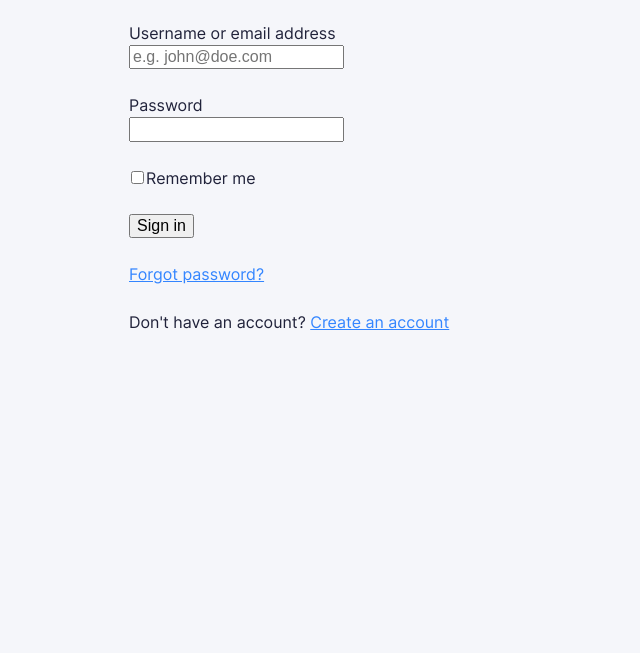
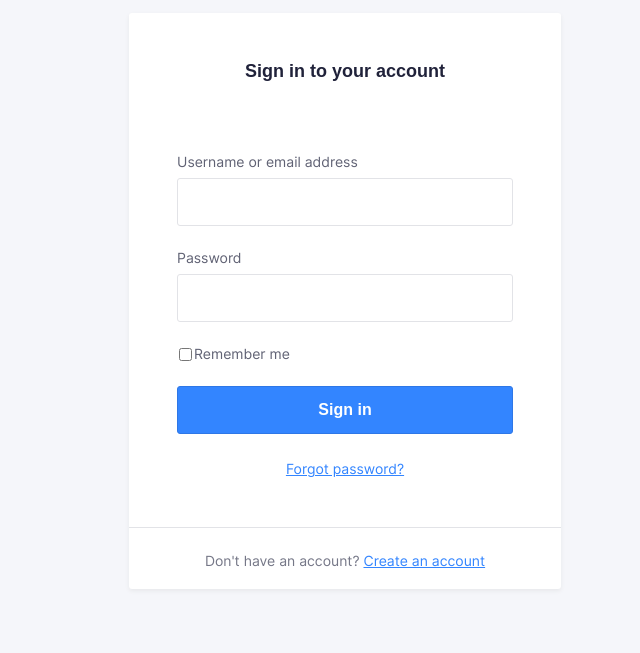
Before and after one commit to nmct-create3/login-form-design-ArnaudDeBrabant, a plain HTML site: page index.html in a window 1280 px wide. Shown: the part 147-800 px from the top of the page, without its empty margins (295-935 px from the left). Drawn offline with Linux system fonts and the light colour scheme; a web font is replaced by a local one.

Commit message:
oefening zonder variables

```diff
--- a/css/screen.css
+++ b/css/screen.css
@@ -17,7 +17,9 @@
 #Variables
 \*------------------------------------*/
 
-:root {}
+:root {
+    accent-color: #3385FF;
+}
 
 /* CSS variables here */
 
@@ -177,7 +179,7 @@ a {
 
 a:visited,
 a:active {
-    color: #2f6cc9;
+    color: #3385FF;
 }
 
 a:hover,
@@ -204,6 +206,9 @@ label, input {
 }
 
 .o-row--login {
+    display: flex;
+    align-items: center;
+    min-height: 100vh;
     /* stuff here to align the card */
 }
 
@@ -486,7 +491,36 @@ label, input {
     ---
     Card with box shadow
 */
+.c-card{
+    background: white;
+    border: 1px;
+    border-radius:3px ;
+    box-shadow: 0px 2px 4px #E7E8EB;
 
+}
+
+.c-card__body{
+    padding: 48px;
+
+}
+
+.c-card__title{
+    text-align: center;
+    font-size: 18px;
+    font-weight: 600;
+    line-height: 21px;
+    padding-top: 48px;
+    padding-bottom: -10px;
+
+}
+
+.c-card__footer{
+    padding-bottom: 12px;
+    padding-top: 24px;
+    text-align: center;
+    border-top: 1px solid #E2E3E7;
+    line-height: 17px;
+}
 /*
     Component: Forms
     ---
@@ -499,9 +533,30 @@ label, input {
     Class to put on all input="text" like form inputs
 */
 
-.c-input {}
+.c-input {
+    outline: none;
+    font-family: inherit;
+    font-size: 16px;
+    line-height:24px;
+    padding:11px 16px; /*verticaal 1+11+24+11+1 */
+    color: #20223A;
 
-.c-input:focus {}
+    border: 1px solid #E2E3E7;
+    border-color: #E2E3E7;
+    border-radius: 3px;
+    border-width: 1px;
+
+    -webkit-appearance: none;
+    -moz-appearance: none;
+    appearance: none;
+    width: 100%;
+}
+
+.c-input:focus {
+    border-color: #3385FF;
+    box-shadow: 0 0 0 3px #3385ff4d;
+    box-shadow: h-offset v-offset blur spread color;
+}
 
 /*
     Component: Label
@@ -509,7 +564,19 @@ label, input {
     Class to put on all form labels
 */
 
-.c-label {}
+.c-label {
+    font-size: 14px;
+    line-height: 16px;
+    margin-bottom: 8px;
+    color: #606274;
+}
+
+.c-label--option{
+    font-size: 14px;
+    line-height: 16px;
+    margin-left: 8px;
+    color: #606274;
+}
 
 /* If a input is focused within the form-field class change te color of the label */
 .c-form-field--option {
@@ -532,13 +599,34 @@ label, input {
     Class to put on form buttons or links
 */
 
-.c-button {}
+.c-button {
+    font-weight: 600;
+    font-size: 16px;
+    background:#3385FF;
+    color: #FFFFFF;
+    border: 1px solid #2e77e6;
+    border-radius: 3px;
+    padding: 11px 0;
+    line-height: 24px;
+    box-sizing: border-box;
+    width: 100%;
+}
 
-.c-button:hover {}
+.c-button:hover {
+    background: #5397fd;
 
-.c-button:focus {}
+}
 
-.c-button:active {}
+.c-button:focus {
+    background: #5397fd;
+    outline: none;
+    box-shadow: 0 0 0 3px #3385FF4d;
+}
+
+.c-button:active {
+    background: #0668fc;
+    box-shadow: none;
+}
 
 .c-button--block {}
 
@@ -558,6 +646,10 @@ label, input {
 
 .u-color-neutral-dark {
     color: Black;
+}
+
+.u-color-lighter{
+    color: #757787;
 }
 
 /*
--- a/index.html
+++ b/index.html
@@ -21,7 +21,7 @@
 </head>
 
 <body>
-    <section class="o-row o-row--lg o-row--body">
+    <section class="o-row o-row--lg o-row--body o-row--login">
         <div class="o-container u-max-width-xs">
             <h1 class="c-logo">
                 <svg class= "c-logo__symbol" viewBox="0 0 119 24" xmlns="http://www.w3.org/2000/svg">
@@ -44,34 +44,34 @@
                 </div>
                 <div class="c-card__body">
                     <p class="c-form-field">
-                        <label>
+                        <label class="c-label">
                             Username or email address
                         </label>
-                        <input type="email" name="username" id="username" placeholder="e.g. john@doe.com" required>
+                        <input class="c-input" type="email" name="username" id="username" required>
                     </p>
                     <p class="c-form-field">
-                        <label>
+                        <label class="c-label">
                             Password
                         </label>
-                        <input type="password" name="password" id="password" required>
+                        <input class="c-input" type="password" name="password" id="password" required>
                     </p>
                     <p class="c-form-field c-form-field--option">
                         <input type="checkbox" name="rememberme" id="rememberme">
-                        <label class="c-form-field--option">
+                        <label class="c-label--option c-form-field--option">
                              Remember me
                         </label>
                     </p>
                     <p>
-                        <input type="submit" value="Sign in" />
+                        <input class="c-button o-button-reset" type="submit" value="Sign in" />
                     </p>
-                    <p>
+                    <p class="u-align-text-center u-mb-clear u-text-sm">
                         <a href="#!">
                             Forgot password?
                         </a>
                     </p>
                 </div>
                 <div class="c-card__footer">
-                    <p>
+                    <p class="u-mb-sm u-text-sm u-color-lighter">
                         Don't have an account? <a href="#">Create an account</a>
                     </p>
                 </div>
```
